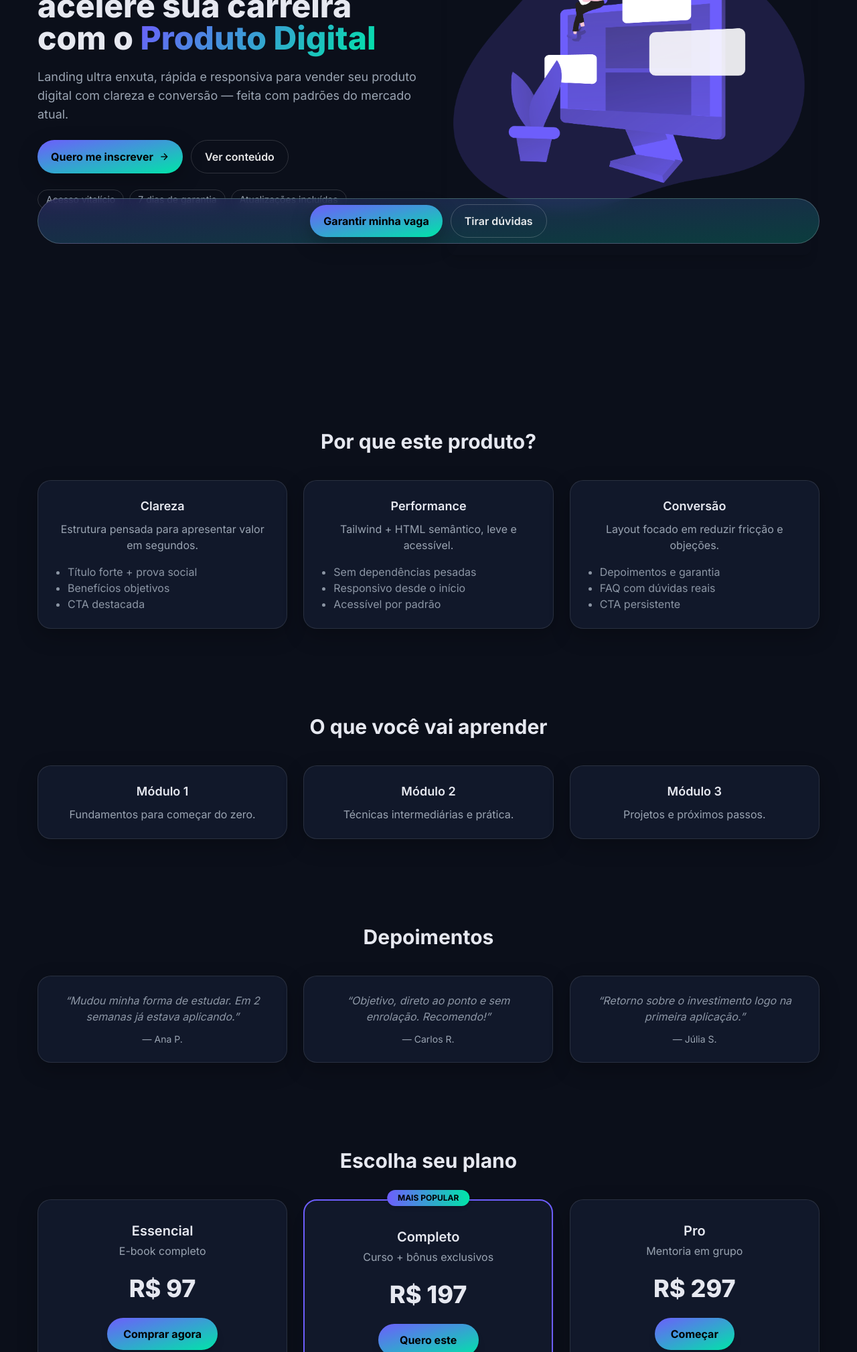
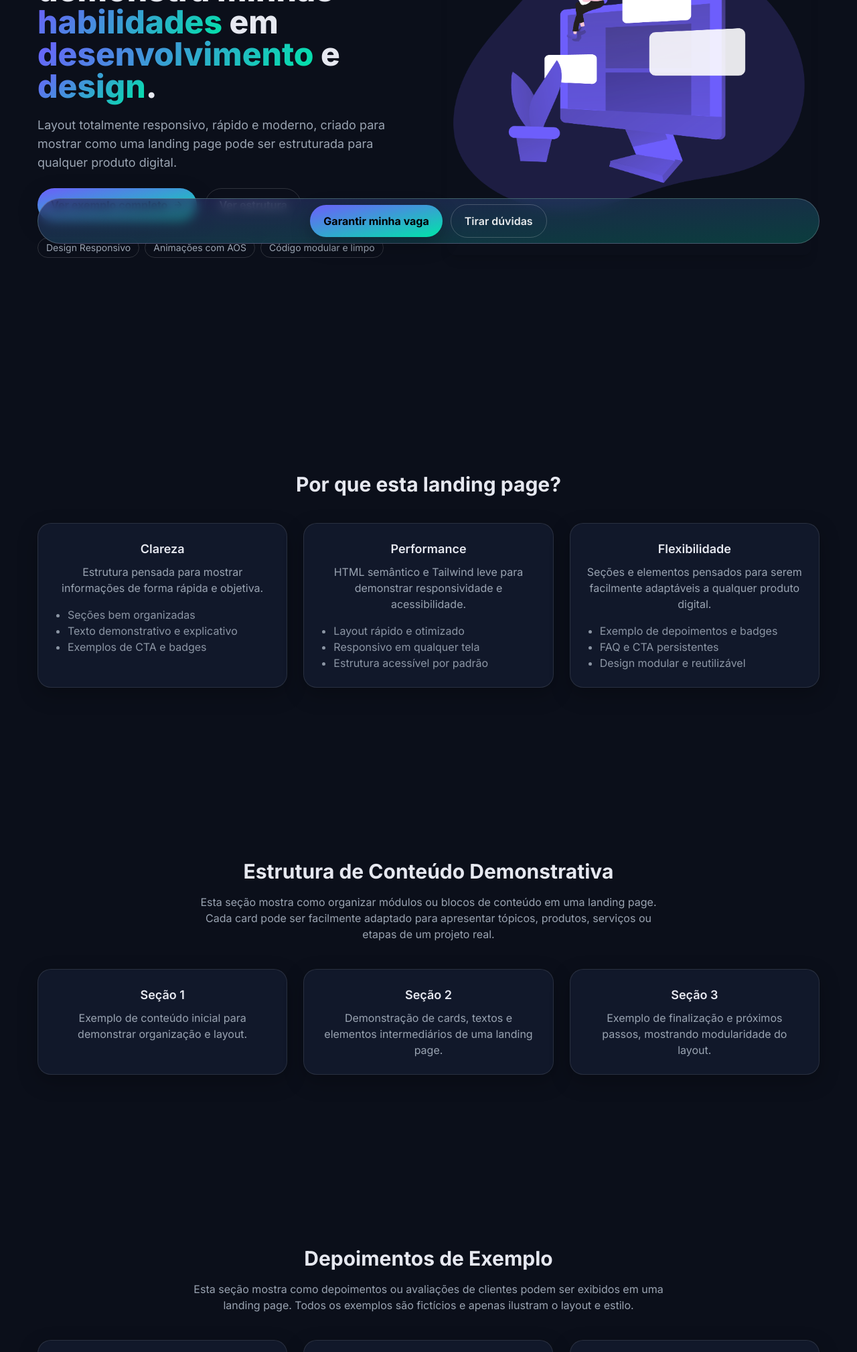
Before and after one commit to angelluzk/landing-page-produto, a plain HTML site: page index.html in a window 1280 px wide. Shown: the part 424-2443 px from the top of the page at 67% size. Drawn offline with nearby package versions, Linux system fonts and the light colour scheme.

Commit message:
Commit: Atualizações Importantes de Textos, Exemplos; Adiciona README

```diff
--- a/components/beneficios.html
+++ b/components/beneficios.html
@@ -1,11 +1,11 @@
-<section id="beneficios" class="py-16">
+<section id="beneficios" class="relative bg-bg">
   <div class="container max-w-max text-center">
     <!-- Título -->
     <h2
       class="text-2xl font-bold md:text-3xl"
       data-aos="fade-up"
     >
-      Por que este produto?
+      Por que esta landing page?
     </h2>
 
     <!-- Cards -->
@@ -17,11 +17,11 @@
         data-aos-delay="100"
       >
         <h3 class="text-lg font-semibold">Clareza</h3>
-        <p class="mt-2 text-muted">Estrutura pensada para apresentar valor em segundos.</p>
+        <p class="mt-2 text-muted">Estrutura pensada para mostrar informações de forma rápida e objetiva.</p>
         <ul class="mt-4 list-disc pl-5 text-muted/90 text-left">
-          <li>Título forte + prova social</li>
-          <li>Benefícios objetivos</li>
-          <li>CTA destacada</li>
+          <li>Seções bem organizadas</li>
+          <li>Texto demonstrativo e explicativo</li>
+          <li>Exemplos de CTA e badges</li>
         </ul>
       </article>
 
@@ -32,11 +32,11 @@
         data-aos-delay="200"
       >
         <h3 class="text-lg font-semibold">Performance</h3>
-        <p class="mt-2 text-muted">Tailwind + HTML semântico, leve e acessível.</p>
+        <p class="mt-2 text-muted">HTML semântico e Tailwind leve para demonstrar responsividade e acessibilidade.</p>
         <ul class="mt-4 list-disc pl-5 text-muted/90 text-left">
-          <li>Sem dependências pesadas</li>
-          <li>Responsivo desde o início</li>
-          <li>Acessível por padrão</li>
+          <li>Layout rápido e otimizado</li>
+          <li>Responsivo em qualquer tela</li>
+          <li>Estrutura acessível por padrão</li>
         </ul>
       </article>
 
@@ -46,12 +46,12 @@
         data-aos="fade-up"
         data-aos-delay="300"
       >
-        <h3 class="text-lg font-semibold">Conversão</h3>
-        <p class="mt-2 text-muted">Layout focado em reduzir fricção e objeções.</p>
+        <h3 class="text-lg font-semibold">Flexibilidade</h3>
+        <p class="mt-2 text-muted">Seções e elementos pensados para serem facilmente adaptáveis a qualquer produto digital.</p>
         <ul class="mt-4 list-disc pl-5 text-muted/90 text-left">
-          <li>Depoimentos e garantia</li>
-          <li>FAQ com dúvidas reais</li>
-          <li>CTA persistente</li>
+          <li>Exemplo de depoimentos e badges</li>
+          <li>FAQ e CTA persistentes</li>
+          <li>Design modular e reutilizável</li>
         </ul>
       </article>
     </div>
--- a/components/conteudo.html
+++ b/components/conteudo.html
@@ -1,24 +1,27 @@
-<section id="conteudo" class="py-16">
+<section id="conteudo" class="relative bg-bg">
   <div class="container max-w-max text-center">
     <!-- Título -->
     <h2
       class="text-2xl font-bold md:text-3xl"
       data-aos="fade-up"
     >
-      O que você vai aprender
+      Estrutura de Conteúdo Demonstrativa
     </h2>
+    <!-- Texto explicativo breve -->
+    <p class="mt-4 max-w-[70ch] mx-auto text-muted" data-aos="fade-up" data-aos-delay="50">
+      Esta seção mostra como organizar módulos ou blocos de conteúdo em uma landing page. Cada card pode ser facilmente adaptado para apresentar tópicos, produtos, serviços ou etapas de um projeto real.
+    </p>
 
     <!-- Grid de módulos -->
     <div class="mt-10 grid gap-6 md:grid-cols-3">
-
       <!-- Módulo 1 -->
       <div
         class="rounded-2xl border border-white/10 bg-surface p-6 shadow-soft transition-transform duration-300 hover:-translate-y-2 hover:shadow-lg"
         data-aos="fade-up"
         data-aos-delay="100"
       >
-        <h3 class="text-lg font-semibold">Módulo 1</h3>
-        <p class="mt-2 text-muted">Fundamentos para começar do zero.</p>
+        <h3 class="text-lg font-semibold">Seção 1</h3>
+        <p class="mt-2 text-muted">Exemplo de conteúdo inicial para demonstrar organização e layout.</p>
       </div>
 
       <!-- Módulo 2 -->
@@ -27,8 +30,8 @@
         data-aos="fade-up"
         data-aos-delay="200"
       >
-        <h3 class="text-lg font-semibold">Módulo 2</h3>
-        <p class="mt-2 text-muted">Técnicas intermediárias e prática.</p>
+        <h3 class="text-lg font-semibold">Seção 2</h3>
+        <p class="mt-2 text-muted">Demonstração de cards, textos e elementos intermediários de uma landing page.</p>
       </div>
 
       <!-- Módulo 3 -->
@@ -37,8 +40,8 @@
         data-aos="fade-up"
         data-aos-delay="300"
       >
-        <h3 class="text-lg font-semibold">Módulo 3</h3>
-        <p class="mt-2 text-muted">Projetos e próximos passos.</p>
+        <h3 class="text-lg font-semibold">Seção 3</h3>
+        <p class="mt-2 text-muted">Exemplo de finalização e próximos passos, mostrando modularidade do layout.</p>
       </div>
 
     </div>
--- a/components/depoimentos.html
+++ b/components/depoimentos.html
@@ -1,12 +1,16 @@
-<section id="depoimentos" class="py-16">
+<section id="depoimentos" class="relative bg-bg">
   <div class="container max-w-max text-center">
     <!-- Título -->
     <h2
       class="text-2xl font-bold md:text-3xl"
       data-aos="fade-up"
     >
-      Depoimentos
+      Depoimentos de Exemplo
     </h2>
+    <!-- Texto explicativo breve -->
+    <p class="mt-4 max-w-[70ch] mx-auto text-muted" data-aos="fade-up" data-aos-delay="50">
+      Esta seção mostra como depoimentos ou avaliações de clientes podem ser exibidos em uma landing page. Todos os exemplos são fictícios e apenas ilustram o layout e estilo.
+    </p>
 
     <!-- Grid de depoimentos -->
     <div class="mt-10 grid gap-6 md:grid-cols-3">
@@ -17,8 +21,8 @@
         data-aos="zoom-in"
         data-aos-delay="100"
       >
-        <p class="italic text-muted/90">“Mudou minha forma de estudar. Em 2 semanas já estava aplicando.”</p>
-        <footer class="mt-3 text-sm font-medium text-muted">— Ana P.</footer>
+        <p class="italic text-muted/90">“Ótima demonstração de layout, fácil de adaptar para qualquer produto.”</p>
+        <footer class="mt-3 text-sm font-medium text-muted">— Usuário Exemplo</footer>
       </blockquote>
 
       <!-- Depoimento 2 -->
@@ -27,8 +31,8 @@
         data-aos="zoom-in"
         data-aos-delay="200"
       >
-        <p class="italic text-muted/90">“Objetivo, direto ao ponto e sem enrolação. Recomendo!”</p>
-        <footer class="mt-3 text-sm font-medium text-muted">— Carlos R.</footer>
+        <p class="italic text-muted/90">“Layout moderno e responsivo, perfeito para mostrar habilidades de desenvolvimento.”</p>
+        <footer class="mt-3 text-sm font-medium text-muted">— Teste</footer>
       </blockquote>
 
       <!-- Depoimento 3 -->
@@ -37,8 +41,8 @@
         data-aos="zoom-in"
         data-aos-delay="300"
       >
-        <p class="italic text-muted/90">“Retorno sobre o investimento logo na primeira aplicação.”</p>
-        <footer class="mt-3 text-sm font-medium text-muted">— Júlia S.</footer>
+        <p class="italic text-muted/90">“Seção de depoimentos ilustrativa, útil para projetos e portfólios.”</p>
+        <footer class="mt-3 text-sm font-medium text-muted">— Demonstração</footer>
       </blockquote>
 
     </div>
--- a/components/faq.html
+++ b/components/faq.html
@@ -1,12 +1,16 @@
-<section id="faq" class="py-16">
+<section id="faq" class="relative bg-bg">
   <div class="container max-w-max">
     <!-- Título -->
     <h2
       class="text-2xl font-bold md:text-3xl text-center"
       data-aos="fade-up"
     >
-      Perguntas frequentes
+      Perguntas Frequentes de Exemplo
     </h2>
+    <!-- Texto explicativo breve -->
+    <p class="mt-4 max-w-[70ch] mx-auto text-muted text-center" data-aos="fade-up" data-aos-delay="50">
+      Esta seção demonstra como organizar perguntas e respostas em uma landing page. Todos os exemplos abaixo são fictícios e apenas ilustram a funcionalidade e o layout.
+    </p>
 
     <!-- Lista de FAQs -->
     <div class="mt-10 grid gap-4 max-w-2xl mx-auto">
@@ -18,10 +22,10 @@
         data-aos-delay="100"
       >
         <summary class="flex items-center justify-between cursor-pointer text-base font-semibold">
-          <span>Por quanto tempo terei acesso?</span>
+          <span>Como posso usar esta seção?</span>
           <span class="transition-transform duration-300 group-open:rotate-180">⌄</span>
         </summary>
-        <div class="mt-3 text-muted">Acesso vitalício, incluindo futuras atualizações.</div>
+        <div class="mt-3 text-muted">Mostra como perguntas e respostas podem ser exibidas de forma clara e organizada em qualquer projeto.</div>
       </details>
 
       <!-- Item 2 -->
@@ -31,10 +35,10 @@
         data-aos-delay="200"
       >
         <summary class="flex items-center justify-between cursor-pointer text-base font-semibold">
-          <span>Como funciona a garantia?</span>
+          <span>É necessário conteúdo real?</span>
           <span class="transition-transform duration-300 group-open:rotate-180">⌄</span>
         </summary>
-        <div class="mt-3 text-muted">Você tem 7 dias para testar. Se não gostar, devolvemos 100%.</div>
+        <div class="mt-3 text-muted">Não. Todos os exemplos aqui são fictícios, apenas para demonstrar layout e interação.</div>
       </details>
 
       <!-- Item 3 -->
@@ -44,10 +48,10 @@
         data-aos-delay="300"
       >
         <summary class="flex items-center justify-between cursor-pointer text-base font-semibold">
-          <span>Preciso de conhecimento prévio?</span>
+          <span>Posso adaptar para qualquer projeto?</span>
           <span class="transition-transform duration-300 group-open:rotate-180">⌄</span>
         </summary>
-        <div class="mt-3 text-muted">Não. O material começa do zero e evolui gradualmente.</div>
+        <div class="mt-3 text-muted">Sim! A estrutura é modular e pode ser facilmente personalizada para diferentes produtos ou serviços.</div>
       </details>
 
     </div>
--- a/components/hero.html
+++ b/components/hero.html
@@ -2,20 +2,20 @@
   <div class="container max-w-max grid grid-cols-1 gap-8 py-14 md:grid-cols-2 md:items-center">
     <!-- Texto -->
     <div data-aos="fade-right">
-      <p class="text-xs font-bold uppercase tracking-[0.14em] text-brand2">Curso Online / E-book</p>
+      <p class="text-xs font-bold uppercase tracking-[0.14em] text-brand2">Landing Page de Demonstração</p>
       <h1 class="mt-4 text-4xl font-extrabold leading-tight md:text-5xl">
-        Aprenda <em class="not-italic">do zero</em> e acelere sua carreira com o
-        <span class="text-gradient">Produto Digital</span>
+        Exemplo de <em class="not-italic">landing page</em> profissional que demonstra minhas
+        <span class="text-gradient">habilidades</span> em <span class="text-gradient">desenvolvimento</span> e <span class="text-gradient">design</span>.
       </h1>
       <p class="mt-5 max-w-[60ch] text-lg text-muted">
-        Landing ultra enxuta, rápida e responsiva para vender seu produto digital com clareza e conversão — feita com padrões do mercado atual.
+        Layout totalmente responsivo, rápido e moderno, criado para mostrar como uma landing page pode ser estruturada para qualquer produto digital.
       </p>
 
       <!-- Botões -->
       <div class="mt-6 flex flex-wrap gap-3">
         <a href="#preco"
           class="group inline-flex items-center gap-2 rounded-full bg-gradient-to-br from-brand to-brand2 px-5 py-3 font-bold text-black shadow-soft transition-transform duration-200 will-change-transform hover:-translate-y-0.5 hover:shadow-lg hover:shadow-brand/30">
-          Quero me inscrever
+          Ver exemplo completo
           <svg class="h-4 w-4 transition-transform group-hover:translate-x-0.5" viewBox="0 0 24 24" fill="none" stroke="currentColor" stroke-width="2">
             <path d="M5 12h14"/>
             <path d="m12 5 7 7-7 7"/>
@@ -23,21 +23,21 @@
         </a>
         <a href="#conteudo"
           class="inline-flex items-center gap-2 rounded-full border border-white/15 px-5 py-3 font-semibold text-white/90 transition-colors hover:border-white/30 hover:text-white">
-          Ver conteúdo
+          Ver estrutura
         </a>
       </div>
 
       <!-- Badges -->
       <div class="mt-6 flex flex-wrap gap-2 text-sm" data-aos="fade-up" data-aos-delay="200">
-        <span class="rounded-full border border-white/15 px-3 py-1 text-muted hover:border-brand/40 hover:text-white transition-colors">Acesso vitalício</span>
-        <span class="rounded-full border border-white/15 px-3 py-1 text-muted hover:border-brand/40 hover:text-white transition-colors">7 dias de garantia</span>
-        <span class="rounded-full border border-white/15 px-3 py-1 text-muted hover:border-brand/40 hover:text-white transition-colors">Atualizações incluídas</span>
+        <span class="rounded-full border border-white/15 px-3 py-1 text-muted hover:border-brand/40 hover:text-white transition-colors">Design Responsivo</span>
+        <span class="rounded-full border border-white/15 px-3 py-1 text-muted hover:border-brand/40 hover:text-white transition-colors">Animações com AOS</span>
+        <span class="rounded-full border border-white/15 px-3 py-1 text-muted hover:border-brand/40 hover:text-white transition-colors">Código modular e limpo</span>
       </div>
     </div>
 
     <!-- Mockup -->
     <div class="rounded-2xl p-3 flex justify-center" data-aos="fade-left" data-aos-delay="150">
-      <img src="assets/images/mockup-produto.png" alt="Mockup do produto" class="rounded-xl shadow-lg max-w-full h-auto" loading="lazy">
+      <img src="assets/images/mockup-produto.png" alt="Mockup do layout de exemplo" class="rounded-xl shadow-lg max-w-full h-auto" loading="lazy">
     </div>
   </div>
 </section>
--- a/components/preco.html
+++ b/components/preco.html
@@ -6,8 +6,12 @@
       class="text-2xl font-bold md:text-3xl"
       data-aos="fade-up"
     >
-      Escolha seu plano
+      Planos de Exemplo
     </h2>
+    <!-- Texto explicativo breve -->
+    <p class="mt-4 max-w-[70ch] mx-auto text-muted" data-aos="fade-up" data-aos-delay="50">
+      Esta seção demonstra como exibir diferentes opções de planos ou pacotes em uma landing page. Todos os valores e produtos são fictícios e servem apenas para ilustrar layout e hierarquia visual.
+    </p>
 
     <!-- Planos -->
     <div class="mt-10 grid gap-6 md:grid-cols-3">
@@ -18,11 +22,11 @@
         data-aos="fade-up"
         data-aos-delay="100"
       >
-        <h3 class="text-xl font-semibold">Essencial</h3>
-        <p class="mt-1 text-muted">E-book completo</p>
+        <h3 class="text-xl font-semibold">Plano Básico</h3>
+        <p class="mt-1 text-muted">Exemplo de pacote inicial</p>
         <p class="mt-6 text-4xl font-extrabold">R$ 97</p>
         <a href="#checkout" class="mt-6 inline-block rounded-full bg-gradient-to-br from-brand to-brand2 px-6 py-3 font-bold text-black shadow-lg hover:shadow-xl transition">
-          Comprar agora
+          Escolher
         </a>
       </div>
 
@@ -36,11 +40,11 @@
         <span class="absolute -top-4 left-1/2 -translate-x-1/2 rounded-full bg-gradient-to-r from-brand to-brand2 px-4 py-1 text-xs font-bold text-black shadow-md">
           MAIS POPULAR
         </span>
-        <h3 class="text-xl font-semibold">Completo</h3>
-        <p class="mt-1 text-muted">Curso + bônus exclusivos</p>
+        <h3 class="text-xl font-semibold">Plano Completo</h3>
+        <p class="mt-1 text-muted">Exemplo de pacote completo com bônus fictícios</p>
         <p class="mt-6 text-4xl font-extrabold">R$ 197</p>
         <a href="#checkout" class="mt-6 inline-block rounded-full bg-gradient-to-br from-brand to-brand2 px-8 py-3 font-bold text-black shadow-lg hover:shadow-xl transition">
-          Quero este
+          Escolher
         </a>
       </div>
 
@@ -50,11 +54,11 @@
         data-aos="fade-up"
         data-aos-delay="300"
       >
-        <h3 class="text-xl font-semibold">Pro</h3>
-        <p class="mt-1 text-muted">Mentoria em grupo</p>
+        <h3 class="text-xl font-semibold">Plano Avançado</h3>
+        <p class="mt-1 text-muted">Exemplo de pacote premium</p>
         <p class="mt-6 text-4xl font-extrabold">R$ 297</p>
         <a href="#checkout" class="mt-6 inline-block rounded-full bg-gradient-to-br from-brand to-brand2 px-6 py-3 font-bold text-black shadow-lg hover:shadow-xl transition">
-          Começar
+          Escolher
         </a>
       </div>
 
@@ -62,7 +66,7 @@
 
     <!-- Garantia -->
     <p class="mt-8 text-sm text-muted max-w-xl mx-auto" data-aos="fade-up" data-aos-delay="400">
-      Garantia incondicional de <span class="font-bold text-white">7 dias</span>. Se não gostar, devolvemos 100%.
+      Garantia fictícia de <span class="font-bold text-white">7 dias</span>. Todos os valores e benefícios são exemplos e podem ser adaptados.
     </p>
   </div>
 </section>
--- a/js/include.js
+++ b/js/include.js
@@ -2,10 +2,31 @@ document.addEventListener("DOMContentLoaded", () => {
   const includes = document.querySelectorAll("[data-include]");
   const promises = Array.from(includes).map(async (el) => {
     const file = el.getAttribute("data-include");
+
+    // Detecta se está rodando via file://
+    const isLocal = window.location.protocol === 'file:';
+
+
     try {
-      const res = await fetch(file);
-      if (!res.ok) throw new Error(`Falha ao carregar ${file}: ${res.status}`);
-      const text = await res.text();
+      let text;
+      if (isLocal) {
+        // Fallback usando XMLHttpRequest para rodar localmente
+        const xhr = new XMLHttpRequest();
+        xhr.open('GET', file, false); // síncrono para garantir carregamento
+        xhr.send();
+        if (xhr.status >= 200 && xhr.status < 300) {
+          text = xhr.responseText;
+        } else {
+          throw new Error(`Falha ao carregar ${file}: ${xhr.status}`);
+        }
+      } else {
+        // Fetch normal para servidor (GitHub Pages ou local com servidor)
+        const res = await fetch(file);
+        if (!res.ok) throw new Error(`Falha ao carregar ${file}: ${res.status}`);
+        text = await res.text();
+      }
+
+
       el.innerHTML = text;
       return true;
     } catch (err) {
@@ -15,6 +36,7 @@ document.addEventListener("DOMContentLoaded", () => {
     }
   });
 
+
   Promise.all(promises).then(() => {
     // sinaliza que todos os includes foram carregados
     document.dispatchEvent(new CustomEvent('includesLoaded'));
```
Also changed, not shown: 2 other files.
